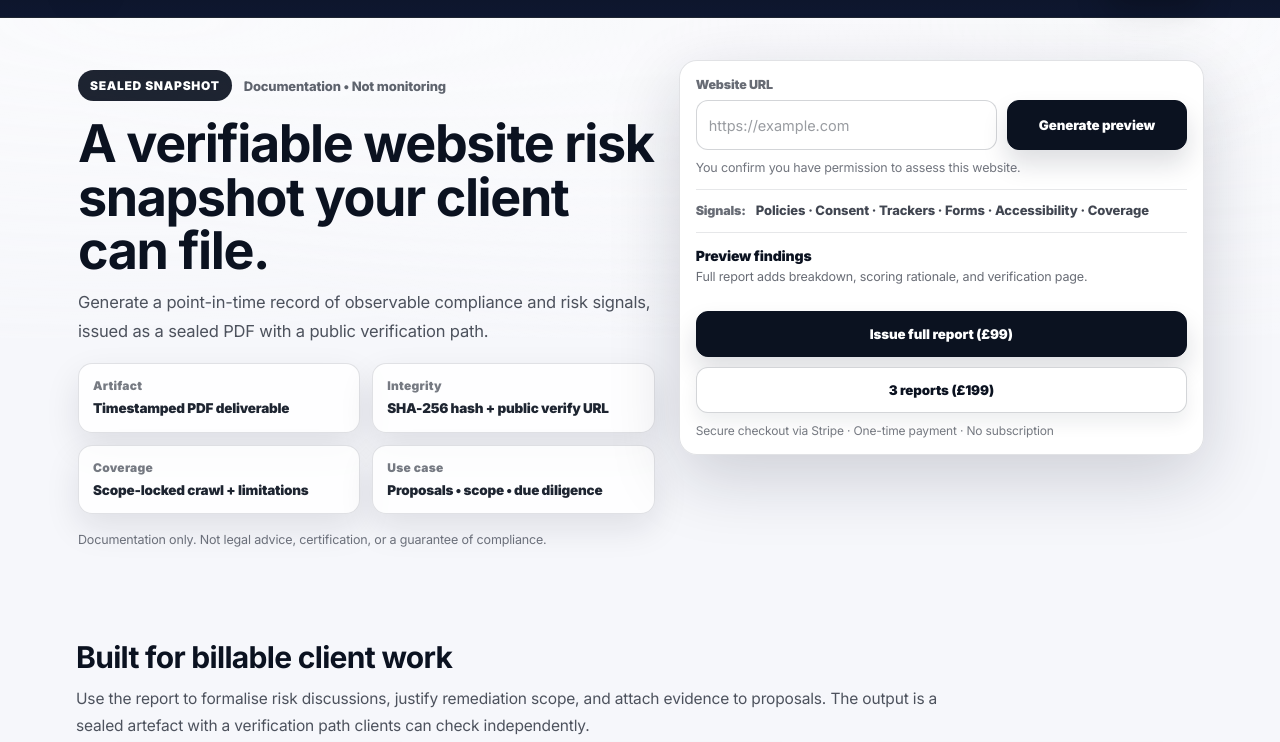
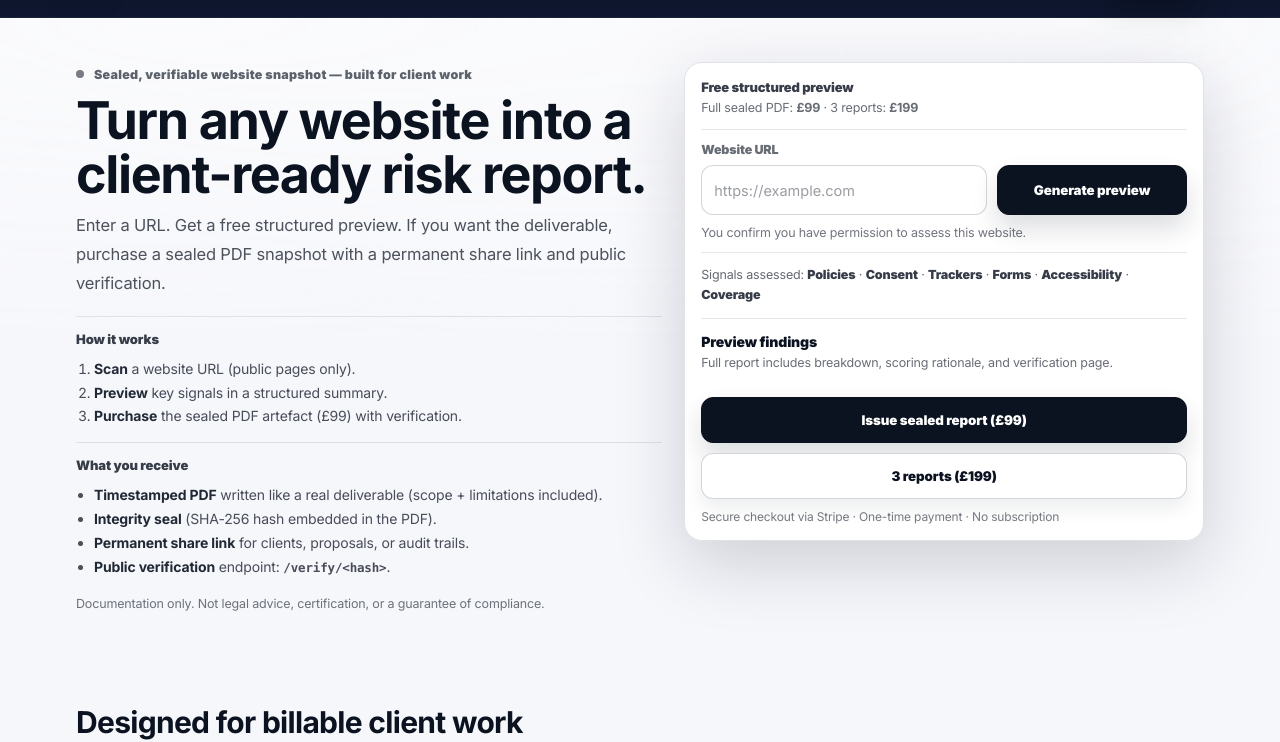
Before and after one commit to ThomasBeresford-0/website-risk-check, a website: page public/index.html in a window 1280 px wide. Shown: the part 61-803 px from the top of the page. Drawn offline with Linux system fonts and the light colour scheme; no server answers.

Commit message:
addded index styling

```diff
--- a/public/index.css
+++ b/public/index.css
@@ -1,17 +1,18 @@
-/* public/index.css?v=8
-   UPGRADE — dark band stays, remove cheap “bubble chips”, tighten console UI.
+/* public/index.css?v=10
+   FULL RAMBO: aligned hero + clear “what this does” messaging + money-first copy.
+   - Dark header kept
+   - No chips/bubbles
+   - Left side reads like a service deliverable, not a template
 */
 
 :root{
   --ink:#0b1220;
   --ink2:#111a2b;
-  --muted:#54637a;
 
   --band:#0b1220;
   --band2:#0e1730;
 
   --paper:#f6f7fb;
-  --sheet:#ffffff;
 
   --line: rgba(15,23,42,.12);
   --line2: rgba(15,23,42,.18);
@@ -37,10 +38,8 @@ body{
   margin: 0 auto;
   padding: 0 26px;
 }
-
 .sectionGrid.narrow{ max-width: 920px; margin: 0 auto; }
 
-/* Skip link */
 .skipLink{
   position:absolute;
   left:-999px;
@@ -58,7 +57,6 @@ body{
   background: linear-gradient(180deg, var(--band), var(--band2));
   border-bottom: 1px solid rgba(255,255,255,.08);
 }
-
 .topBandInner{
   height: 78px;
   display:flex;
@@ -66,7 +64,6 @@ body{
   justify-content:space-between;
   gap: 18px;
 }
-
 .brand{
   display:flex;
   align-items:center;
@@ -131,11 +128,9 @@ body{
 
 /* HERO */
 .hero{
-  padding: 42px 0 26px;
+  padding: 44px 0 26px;
   position: relative;
 }
-
-/* Paper surface behind hero */
 .hero::before{
   content:"";
   position:absolute;
@@ -143,8 +138,8 @@ body{
   top:0;
   height: 320px;
   background:
-    radial-gradient(1200px 360px at 10% 0%, rgba(255,255,255,.55), rgba(255,255,255,0)),
-    radial-gradient(1100px 420px at 90% 0%, rgba(255,255,255,.45), rgba(255,255,255,0));
+    radial-gradient(1200px 360px at 12% 0%, rgba(255,255,255,.58), rgba(255,255,255,0)),
+    radial-gradient(1100px 420px at 88% 0%, rgba(255,255,255,.46), rgba(255,255,255,0));
   pointer-events:none;
   opacity: .85;
 }
@@ -152,84 +147,83 @@ body{
 .heroGrid{
   position: relative;
   display:grid;
-  grid-template-columns: 1.05fr .95fr;
+  grid-template-columns: 1.06fr .94fr;
   gap: 22px;
-  align-items:start;
+  align-items:start; /* key: baseline alignment */
 }
 
-/* LEFT */
+/* LEFT — aligned to console top */
 .heroLeft{
-  padding: 10px 2px 0;
+  padding-top: 0; /* alignment fix */
 }
 
-.stampRow{
-  display:flex;
-  align-items:center;
-  gap: 12px;
-  margin-bottom: 16px;
-}
-.stamp{
+.eyebrow{
   display:inline-flex;
   align-items:center;
-  padding: 8px 12px;
+  gap: 10px;
+  font-size: 12.5px;
+  font-weight: 950;
+  color: rgba(11,18,32,.66);
+  letter-spacing: .02em;
+  margin-top: 2px; /* nudges into alignment */
+}
+.eyedot{
+  width: 8px;
+  height: 8px;
   border-radius: 999px;
-  background: rgba(11,18,32,.92);
-  color: #fff;
-  font-weight: 950;
-  font-size: 12px;
-  letter-spacing: .06em;
-}
-.stampMeta{
-  color: rgba(11,18,32,.65);
-  font-weight: 800;
-  font-size: 13px;
+  background: rgba(11,18,32,.55);
 }
 
 .headline{
-  margin: 0 0 10px;
+  margin: 12px 0 10px;
   font-size: 52px;
   line-height: 1.03;
-  letter-spacing: -1.4px;
+  letter-spacing: -1.35px;
   color: var(--ink);
-  max-width: 20ch;
+  max-width: 22ch;
 }
 .lead{
-  margin: 0;
+  margin: 0 0 18px;
   font-size: 16.5px;
   line-height: 1.75;
   color: rgba(11,18,32,.72);
-  max-width: 70ch;
+  max-width: 72ch;
 }
 
-.proofGrid{
-  margin-top: 18px;
-  display:grid;
-  grid-template-columns: 1fr 1fr;
-  gap: 12px;
-  max-width: 680px;
+/* “How it works” + “What you receive” (money clarity) */
+.how, .what{
+  border-top: 1px solid rgba(15,23,42,.10);
+  padding-top: 14px;
+  margin-top: 14px;
+  max-width: 760px;
 }
-
-.proofItem{
-  background: rgba(255,255,255,.82);
-  border: 1px solid var(--line);
-  border-radius: var(--r-lg);
-  padding: 14px 14px;
-  box-shadow: var(--shadowSoft);
+.howTitle, .whatTitle{
+  font-size: 13px;
+  font-weight: 950;
+  color: rgba(11,18,32,.82);
+  letter-spacing: -.1px;
 }
-
-.proofK{
-  font-size: 12px;
-  font-weight: 950;
-  color: rgba(11,18,32,.56);
-  letter-spacing: .02em;
+.howSteps{
+  margin: 10px 0 0;
+  padding-left: 18px;
+  color: rgba(11,18,32,.74);
+  line-height: 1.7;
+  font-size: 14px;
 }
-.proofV{
-  margin-top: 6px;
-  font-size: 13.5px;
+.whatList{
+  margin: 10px 0 0;
+  padding-left: 18px;
+  color: rgba(11,18,32,.74);
+  line-height: 1.7;
+  font-size: 14px;
+}
+.whatList strong, .howSteps strong{
+  color: rgba(11,18,32,.90);
+}
+.mono{
+  font-family: ui-monospace, SFMono-Regular, Menlo, Monaco, Consolas, "Liberation Mono", "Courier New", monospace;
   font-weight: 900;
-  color: rgba(11,18,32,.92);
-  letter-spacing: -.2px;
-  line-height: 1.35;
+  font-size: 12.5px;
 }
 
 .finePrint{
@@ -237,10 +231,10 @@ body{
   font-size: 12.5px;
   color: rgba(11,18,32,.58);
   line-height: 1.55;
-  max-width: 70ch;
+  max-width: 72ch;
 }
 
-/* RIGHT CONSOLE */
+/* CONSOLE */
 .console{
   border-radius: var(--r-xl);
   overflow:hidden;
@@ -248,8 +242,25 @@ body{
   background: rgba(255,255,255,.92);
   box-shadow: var(--shadow);
 }
+.consoleBody{ padding: 16px 16px 16px; }
 
-.consoleBody{ padding: 16px 16px 16px; }
+/* top line inside console (replaces “Scan console / £99 box”) */
+.consoleTop{
+  padding-bottom: 12px;
+  margin-bottom: 12px;
+  border-bottom: 1px solid rgba(15,23,42,.10);
+}
+.consoleK{
+  font-size: 13px;
+  font-weight: 950;
+  color: rgba(11,18,32,.82);
+}
+.consoleV{
+  margin-top: 4px;
+  font-size: 12.5px;
+  color: rgba(11,18,32,.62);
+  line-height: 1.45;
+}
 
 .fieldLabel{
   display:block;
@@ -261,7 +272,7 @@ body{
 
 .fieldRow{
   display:grid;
-  grid-template-columns: 1fr 180px;
+  grid-template-columns: 1fr 190px;
   gap: 10px;
   align-items:stretch;
 }
@@ -291,7 +302,6 @@ body{
   user-select:none;
   transition: transform .12s ease, box-shadow .12s ease, background .12s ease, border-color .12s ease;
 }
-
 .btnMain{
   border: 1px solid var(--ink);
   background: var(--ink);
@@ -316,28 +326,17 @@ body{
   color: rgba(11,18,32,.58);
 }
 
-/* COVERAGE — FULL RAMBO: no chips, no bubbles, just clean text */
-.coverage{
-  margin-top: 14px;
+.signalsLine{
+  margin-top: 12px;
   padding-top: 12px;
   border-top: 1px solid rgba(15,23,42,.10);
+  font-size: 12.5px;
+  color: rgba(11,18,32,.64);
+  line-height: 1.55;
 }
-.coverageInline{
-  display:flex;
-  align-items:baseline;
-  gap: 10px;
-  flex-wrap:wrap;
-}
-.coverageK{
-  font-size: 12.5px;
-  font-weight: 950;
-  color: rgba(11,18,32,.62);
-}
-.coverageV{
-  font-size: 13px;
-  font-weight: 800;
-  color: rgba(11,18,32,.78);
-  letter-spacing: -.1px;
+.signalsLine span{
+  color: rgba(11,18,32,.82);
+  font-weight: 850;
 }
 
 /* Preview */
@@ -346,10 +345,7 @@ body{
   padding-top: 14px;
   border-top: 1px solid rgba(15,23,42,.10);
 }
-.previewTop{
-  display:grid;
-  gap: 4px;
-}
+.previewTop{ display:grid; gap: 4px; }
 .previewTitle{
   font-size: 14px;
   font-weight: 950;
@@ -378,35 +374,22 @@ body{
   line-height: 1.45;
 }
 
-.actions{
-  display:grid;
-  gap: 10px;
-}
+.actions{ display:grid; gap: 10px; }
 
 .payNote{
   font-size: 12px;
   color: rgba(11,18,32,.56);
 }
 
-/* SECTIONS */
-.section{
-  padding: 64px 0;
-}
-
+/* SECTIONS (rest unchanged) */
+.section{ padding: 64px 0; }
 .sectionPaper{
   background: rgba(255,255,255,.60);
   border-top: 1px solid rgba(15,23,42,.08);
   border-bottom: 1px solid rgba(15,23,42,.08);
 }
-
-.sectionGrid{
-  display:grid;
-  gap: 18px;
-}
-
-.sectionHead{
-  max-width: 880px;
-}
+.sectionGrid{ display:grid; gap: 18px; }
+.sectionHead{ max-width: 880px; }
 .sectionHead h2{
   margin: 0;
   font-size: 30px;
@@ -432,16 +415,8 @@ body{
   padding: 18px;
   box-shadow: var(--shadowSoft);
 }
-.tile h3{
-  margin:0 0 10px;
-  color: var(--ink);
-  letter-spacing: -.2px;
-}
-.tile p{
-  margin:0;
-  color: rgba(11,18,32,.70);
-  line-height: 1.65;
-}
+.tile h3{ margin:0 0 10px; color: var(--ink); letter-spacing: -.2px; }
+.tile p{ margin:0; color: rgba(11,18,32,.70); line-height: 1.65; }
 
 .twoCol{
   display:grid;
@@ -455,17 +430,8 @@ body{
   padding: 18px;
   box-shadow: var(--shadowSoft);
 }
-.panelK{
-  font-weight: 950;
-  color: var(--ink);
-  letter-spacing: -.1px;
-}
-.panelV{
-  margin-top: 8px;
-  color: rgba(11,18,32,.70);
-  line-height: 1.65;
-  font-size: 14px;
-}
+.panelK{ font-weight: 950; color: var(--ink); letter-spacing: -.1px; }
+.panelV{ margin-top: 8px; color: rgba(11,18,32,.70); line-height: 1.65; font-size: 14px; }
 
 .verifyBox{
   background: rgba(255,255,255,.90);
@@ -488,10 +454,7 @@ body{
   color: rgba(11,18,32,.60);
   min-width: 160px;
 }
-.verifyV{
-  color: rgba(11,18,32,.80);
-  line-height: 1.55;
-}
+.verifyV{ color: rgba(11,18,32,.80); line-height: 1.55; }
 .verifyV code{
   font-family: ui-monospace, SFMono-Regular, Menlo, Monaco, Consolas, "Liberation Mono", "Courier New", monospace;
   font-size: 12.5px;
@@ -516,7 +479,6 @@ body{
   font-size: 14px;
 }
 
-/* FAQ */
 .qa{
   border: 1px solid rgba(15,23,42,.10);
   border-radius: var(--r-lg);
@@ -539,7 +501,6 @@ body{
 .qa summary::-webkit-details-marker{ display:none; }
 .qa summary::after{ content:"+"; font-weight: 900; color: rgba(15,23,42,.55); }
 .qa[open] summary::after{ content:"–"; }
-
 .qaBody{
   padding: 0 14px 14px;
   font-size: 13.5px;
@@ -547,40 +508,24 @@ body{
   line-height: 1.7;
 }
 
-/* FOOTER */
 .footer{
   border-top: 1px solid rgba(15,23,42,.10);
   padding: 54px 0;
   background: rgba(255,255,255,.72);
 }
-.footerInner{
-  display:flex;
-  justify-content:center;
-  text-align:center;
-}
-.footerBrand{
-  font-weight: 950;
-  letter-spacing: -.2px;
-  color: var(--ink);
-}
-.footerTag{
-  font-size: 13px;
-  color: rgba(11,18,32,.64);
-  margin-top: 6px;
-  line-height: 1.55;
-}
+.footerInner{ display:flex; justify-content:center; text-align:center; }
+.footerBrand{ font-weight: 950; letter-spacing: -.2px; color: var(--ink); }
+.footerTag{ font-size: 13px; color: rgba(11,18,32,.64); margin-top: 6px; line-height: 1.55; }
 
-/* RESPONSIVE */
+/* Responsive */
 @media (max-width: 1060px){
   .topNav{ display:none; }
   .heroGrid{ grid-template-columns: 1fr; }
   .headline{ font-size: 44px; max-width: 24ch; }
   .fieldRow{ grid-template-columns: 1fr; }
-  .proofGrid{ grid-template-columns: 1fr; }
   .tiles{ grid-template-columns: 1fr; }
   .twoCol{ grid-template-columns: 1fr; }
 }
-
 @media (max-width: 560px){
   .headline{ font-size: 36px; }
   .topBandInner{ height:auto; padding: 14px 0; }
--- a/public/index.html
+++ b/public/index.html
@@ -7,7 +7,7 @@
 
   <meta
     name="description"
-    content="Client-ready website compliance & risk documentation for agencies and consultants. Generate a timestamped, immutable PDF with permanent share link and public cryptographic verification."
+    content="Enter a website URL, get a structured risk preview, then purchase a sealed, verifiable PDF snapshot with a permanent share link and public verification."
   />
 
   <meta name="theme-color" content="#0b1220" />
@@ -17,7 +17,7 @@
   <link rel="apple-touch-icon" href="/apple-touch-icon.png">
   <link rel="manifest" href="/site.webmanifest">
 
-  <!-- Font (professional / audit) -->
+  <!-- Font -->
   <link rel="preconnect" href="https://fonts.googleapis.com">
   <link rel="preconnect" href="https://fonts.gstatic.com" crossorigin>
   <link
@@ -25,16 +25,14 @@
     rel="stylesheet"
   >
 
-  <!-- Global BASE -->
   <link rel="stylesheet" href="/style.css?v=14" />
-  <!-- Homepage page-owned styles (BUST CACHE) -->
-  <link rel="stylesheet" href="/index.css?v=8" />
+  <link rel="stylesheet" href="/index.css?v=10" />
 </head>
 
 <body class="pageHome">
   <a class="skipLink" href="#scan">Skip to scan</a>
 
-  <!-- TOP AUDIT BAND -->
+  <!-- DARK HEADER (KEEP) -->
   <header class="topBand" role="banner">
     <div class="container topBandInner">
       <a class="brand" href="/" aria-label="Website Risk Check Home">
@@ -60,42 +58,42 @@
 
   <main>
 
-    <!-- HERO / CONSOLE -->
-    <section class="hero" id="scan" aria-label="Generate a structured preview">
+    <!-- HERO -->
+    <section class="hero" id="scan" aria-label="Run a scan">
       <div class="container heroGrid">
 
-        <!-- LEFT: STATEMENT / POSITIONING -->
+        <!-- LEFT -->
         <div class="heroLeft">
-          <div class="stampRow" aria-hidden="true">
-            <div class="stamp">SEALED SNAPSHOT</div>
-            <div class="stampMeta">Documentation • Not monitoring</div>
+          <div class="eyebrow">
+            <span class="eyedot" aria-hidden="true"></span>
+            Sealed, verifiable website snapshot — built for client work
           </div>
 
           <h1 class="headline">
-            A verifiable website risk snapshot your client can file.
+            Turn any website into a client-ready risk report.
           </h1>
 
           <p class="lead">
-            Generate a point-in-time record of observable compliance and risk signals, issued as a sealed PDF with a public verification path.
+            Enter a URL. Get a free structured preview. If you want the deliverable, purchase a sealed PDF snapshot with a permanent share link and public verification.
           </p>
 
-          <div class="proofGrid" aria-label="What you get">
-            <div class="proofItem">
-              <div class="proofK">Artifact</div>
-              <div class="proofV">Timestamped PDF deliverable</div>
-            </div>
-            <div class="proofItem">
-              <div class="proofK">Integrity</div>
-              <div class="proofV">SHA-256 hash + public verify URL</div>
-            </div>
-            <div class="proofItem">
-              <div class="proofK">Coverage</div>
-              <div class="proofV">Scope-locked crawl + limitations</div>
-            </div>
-            <div class="proofItem">
-              <div class="proofK">Use case</div>
-              <div class="proofV">Proposals • scope • due diligence</div>
-            </div>
+          <div class="how">
+            <div class="howTitle">How it works</div>
+            <ol class="howSteps">
+              <li><strong>Scan</strong> a website URL (public pages only).</li>
+              <li><strong>Preview</strong> key signals in a structured summary.</li>
+              <li><strong>Purchase</strong> the sealed PDF artefact (£99) with verification.</li>
+            </ol>
+          </div>
+
+          <div class="what">
+            <div class="whatTitle">What you receive</div>
+            <ul class="whatList">
+              <li><strong>Timestamped PDF</strong> written like a real deliverable (scope + limitations included).</li>
+              <li><strong>Integrity seal</strong> (SHA-256 hash embedded in the PDF).</li>
+              <li><strong>Permanent share link</strong> for clients, proposals, or audit trails.</li>
+              <li><strong>Public verification</strong> endpoint: <span class="mono">/verify/&lt;hash&gt;</span>.</li>
+            </ul>
           </div>
 
           <div class="finePrint">
@@ -103,10 +101,14 @@
           </div>
         </div>
 
-        <!-- RIGHT: CONSOLE (header removed) -->
-        <aside class="console" aria-label="Run a scan">
+        <!-- RIGHT (CONSOLE) -->
+        <aside class="console" aria-label="Generate preview and purchase report">
+          <div class="consoleBody">
+            <div class="consoleTop">
+              <div class="consoleK">Free structured preview</div>
+              <div class="consoleV">Full sealed PDF: <strong>£99</strong> · 3 reports: <strong>£199</strong></div>
+            </div>
 
-          <div class="consoleBody">
             <form id="check-form" class="scanForm" autocomplete="off">
               <label class="fieldLabel" for="url-input">Website URL</label>
 
@@ -118,27 +120,23 @@
               <div class="consentLine">
                 You confirm you have permission to assess this website.
               </div>
+
+              <div class="signalsLine" aria-label="Signals assessed">
+                Signals assessed: <span>Policies</span> · <span>Consent</span> · <span>Trackers</span> · <span>Forms</span> · <span>Accessibility</span> · <span>Coverage</span>
+              </div>
             </form>
-
-            <!-- REPLACED: no bubbles, no chips -->
-            <div class="coverage" aria-label="Coverage areas">
-              <div class="coverageInline">
-                <span class="coverageK">Signals:</span>
-                <span class="coverageV">Policies · Consent · Trackers · Forms · Accessibility · Coverage</span>
-              </div>
-            </div>
 
             <div id="preview" class="preview" aria-live="polite">
               <div class="previewTop">
                 <div class="previewTitle">Preview findings</div>
-                <div class="previewHint">Full report adds breakdown, scoring rationale, and verification page.</div>
+                <div class="previewHint">Full report includes breakdown, scoring rationale, and verification page.</div>
               </div>
 
               <ul id="findings" class="findings"></ul>
 
               <div class="actions">
                 <button id="pay-button" type="button" class="btnMain btnWide">
-                  Issue full report (£99)
+                  Issue sealed report (£99)
                 </button>
 
                 <button id="threepack-button" type="button" class="btnAlt btnWide">
@@ -150,6 +148,7 @@
                 </div>
               </div>
             </div>
+
           </div>
         </aside>
 
@@ -160,7 +159,7 @@
     <section class="section" id="agencies">
       <div class="container sectionGrid">
         <div class="sectionHead">
-          <h2>Built for billable client work</h2>
+          <h2>Designed for billable client work</h2>
           <p>
             Use the report to formalise risk discussions, justify remediation scope, and attach evidence to proposals.
             The output is a sealed artefact with a verification path clients can check independently.
@@ -169,12 +168,12 @@
 
         <div class="tiles">
           <article class="tile">
-            <h3>Baseline before work</h3>
-            <p>Capture a timestamped record before changes so scope and outcomes are defensible.</p>
+            <h3>Pre-project baseline</h3>
+            <p>Capture a timestamped record before work begins so scope and outcomes are defensible.</p>
           </article>
           <article class="tile">
-            <h3>Risk & compliance discussion</h3>
-            <p>Document policies, consent indicators, and tracking signals without vague claims.</p>
+            <h3>Compliance discussion</h3>
+            <p>Summarise policies, consent indicators, and tracking signals without vague claims.</p>
           </article>
           <article class="tile">
             <h3>Due diligence snapshot</h3>
```
